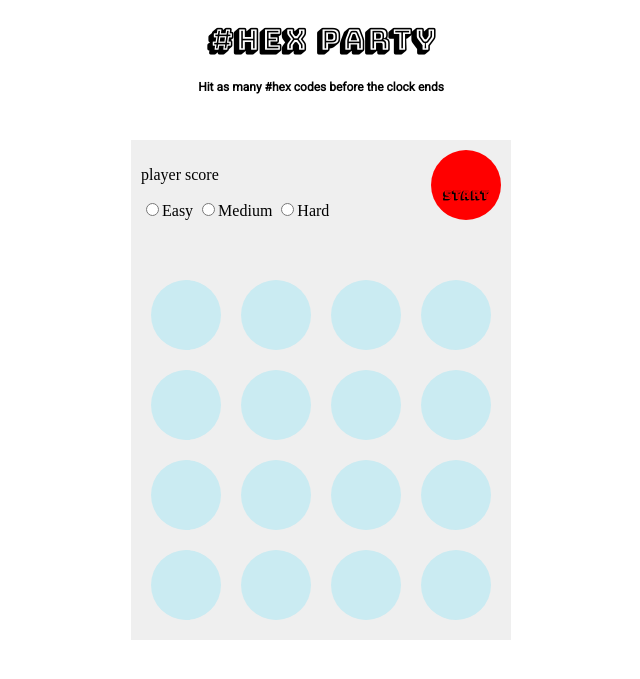
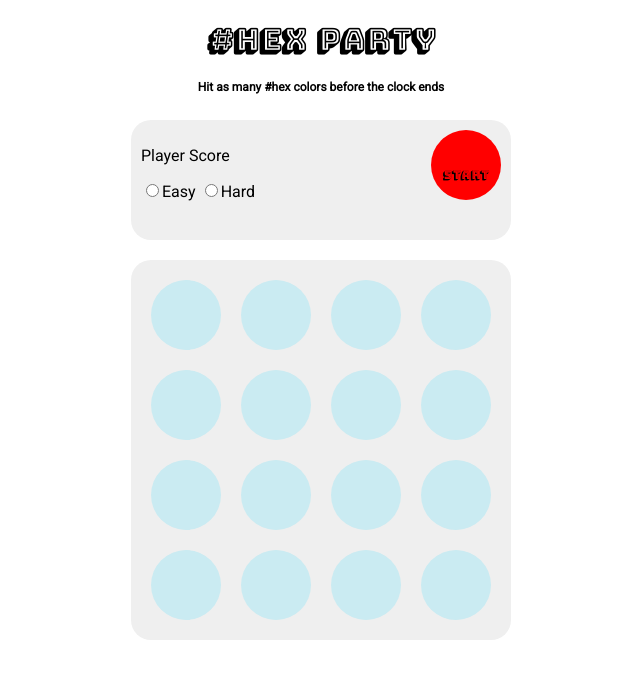
Before and after one commit to brian-cooney/wdi-project-1, a PHP site: page / in a window 1280 px wide. Shown: the top 679 px of the page, without its empty margins (319-959 px from the left). Run offline with PHP 8.4, Linux system fonts and the light colour scheme; some libraries are stand-ins or nearby versions.

Commit message:
styling some stuff

```diff
--- a/css/style.css
+++ b/css/style.css
@@ -10,18 +10,15 @@ body {
   font-family: 'Bungee Shade', cursive;
   text-align: center;
   opacity: 1.0;
-
-
 }
 
 .controls {
   margin: 0 auto;
   width: 360px;
   height: 100px;
-  /*border: 1px solid grey;*/
-  margin-top: 20px;
   background-color: #efefef;
   padding: 10px;
+  border-radius: 20px;
 }
 
 h2 {
@@ -37,6 +34,8 @@ h2 {
   /*border: 1px solid grey;*/
   background-color: #efefef;
   padding: 10px;
+  border-radius: 20px;
+  margin-top: 20px;
 }
 
 .photo {
@@ -75,5 +74,20 @@ h2 {
   padding-top: 25px;
   font-family: 'Bungee Shade', cursive;
   font-size: 12px;
+}
+.score {
+  font-family: 'Roboto', sans-serif;
+}
 
+.easy {
+  font-family: 'Roboto', sans-serif;
+  display: inline;
 }
+
+.hard {
+  font-family: 'Roboto', sans-serif;
+  display: inline;
+}
+.screen {
+  font-family: 'Roboto', sans-serif;
+}
--- a/index.html
+++ b/index.html
@@ -16,16 +16,15 @@
 <body>
   <div class="headerDiv">
     <h1>#HEX PARTY</h1>
-    <h2>Hit as many #hex codes before the clock ends</h2>
+    <h2>Hit as many #hex colors before the clock ends</h2>
 
   </div>
   <div class="controls">
     <div class="start"><p class="startP">START</p></div>
     <div class="screen"></div>
-    <p class="score">player score</p>
-    <input type="radio" class"easy" name="" value="">Easy
-    <input type="radio" class"medium" name="" value="">Medium
-    <input type="radio" class"hard" name="" value="">Hard
+    <p class="score">Player Score</p>
+    <input type="radio" class"easy" name="" value=""><p class="easy">Easy</p>
+    <input type="radio" class"hard" name="" value=""><p class="hard">Hard</p>
 
   </div>
 
--- a/js/app.js
+++ b/js/app.js
@@ -13,18 +13,9 @@ SUDO CODE
   keep track of the player score
 */
 
-const images = [
-  'http://fillmurray.com/140/100',
-  'http://fillmurray.com/140/101',
-  'http://fillmurray.com/140/102',
-  'http://fillmurray.com/140/103',
-  'http://fillmurray.com/140/104'
-];
+
 let playerScore = 0;
 let levelSpeed;
-// let gameLevel = 0;
-// let startGame = false;
-// let gameInterval;
 
 $(init);
 
@@ -34,7 +25,6 @@ function init() {
 }
 
 function chooseSquare() {
-  console.log('clicked');
   if ($(this).hasClass('person')) {
     const buttonColor = $(this).css('background');
 
@@ -49,7 +39,9 @@ function chooseSquare() {
 
 function start() {
   if ($('.easy').on('click')) {
-    levelSpeed = 1000;
+    levelSpeed = 1500;
+  } else {
+    levelSpeed = 500;
   }
   gameInterval = setInterval(displayRandomPhotos, levelSpeed);
   gameTimer();
@@ -88,7 +80,6 @@ function gameTimer() {
     if(setTime === 0){
       clearInterval(liveCount);
       clearInterval(gameInterval);
-
     }
     $('.screen').text('Time remaining: ' + setTime);
     console.log(setTime);
```
